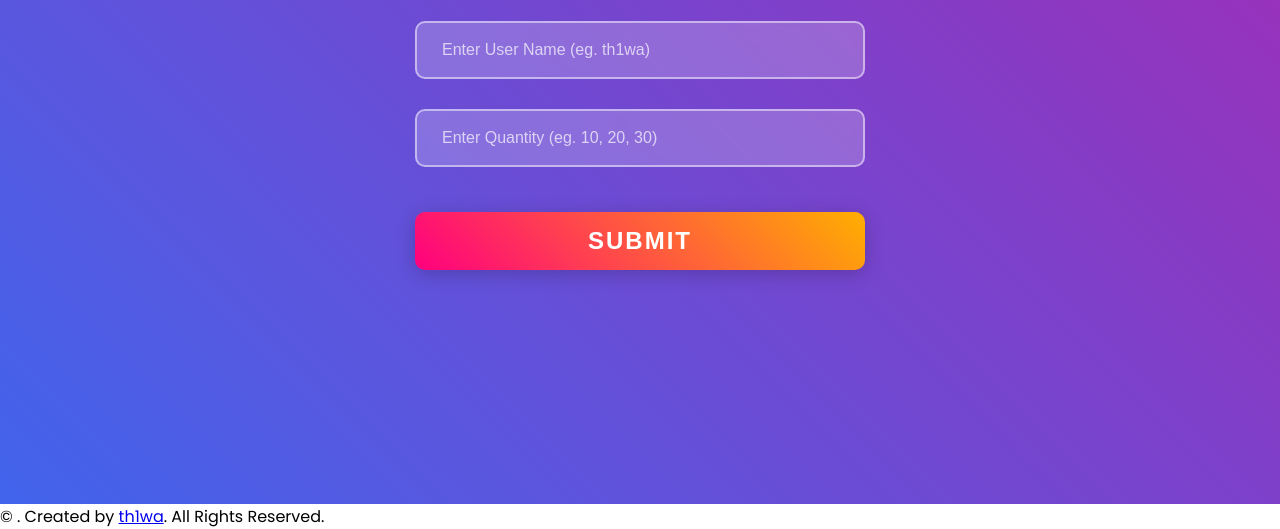
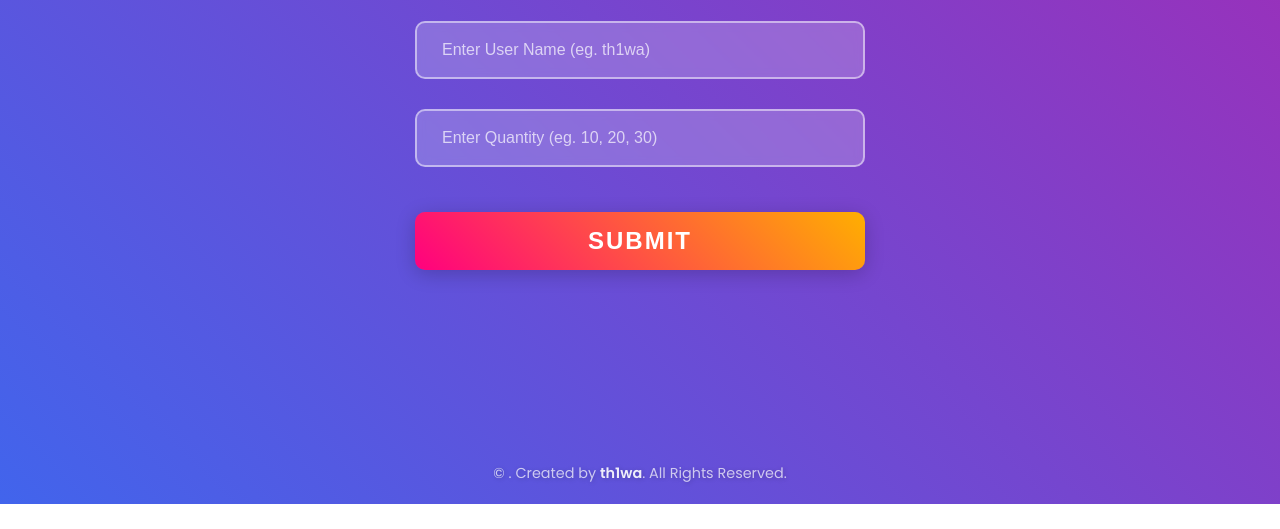
Before and after one commit to th1wa/Increase-Github-Views, a plain HTML site: page index.html in a window 1280 px wide. Shown: the part 296-825 px from the top of the page. After the commit the page ends 800 px from the top, so only its background shows below. Drawn offline with Linux system fonts and the light colour scheme.

Commit message:
Update style.css

```diff
--- a/style.css
+++ b/style.css
@@ -104,3 +104,33 @@ h1 {
     box-shadow: 0 8px 30px rgba(0, 0, 0, 0.3);
     background: linear-gradient(45deg, #ffaf00, #ff007f);
 }
+
+/* === FOOTER STYLES === */
+.copyright-footer {
+    position: absolute;
+    bottom: 0;
+    width: 100%;
+    text-align: center;
+    padding: 20px;
+    color: rgba(255, 255, 255, 0.7);
+    font-size: 0.9rem;
+    text-shadow: 1px 1px 5px rgba(0, 0, 0, 0.2);
+}
+
+.copyright-footer a {
+    color: rgba(255, 255, 255, 0.9);
+    text-decoration: none;
+    font-weight: 600;
+    transition: color 0.3s ease;
+}
+
+.copyright-footer a:hover {
+    color: #ffffff;
+    text-decoration: underline;
+}
+
+.Submit-Btn:hover {
+    transform: translateY(-5px);
+    box-shadow: 0 8px 30px rgba(0, 0, 0, 0.3);
+    background: linear-gradient(45deg, #ffaf00, #ff007f);
+}
```
